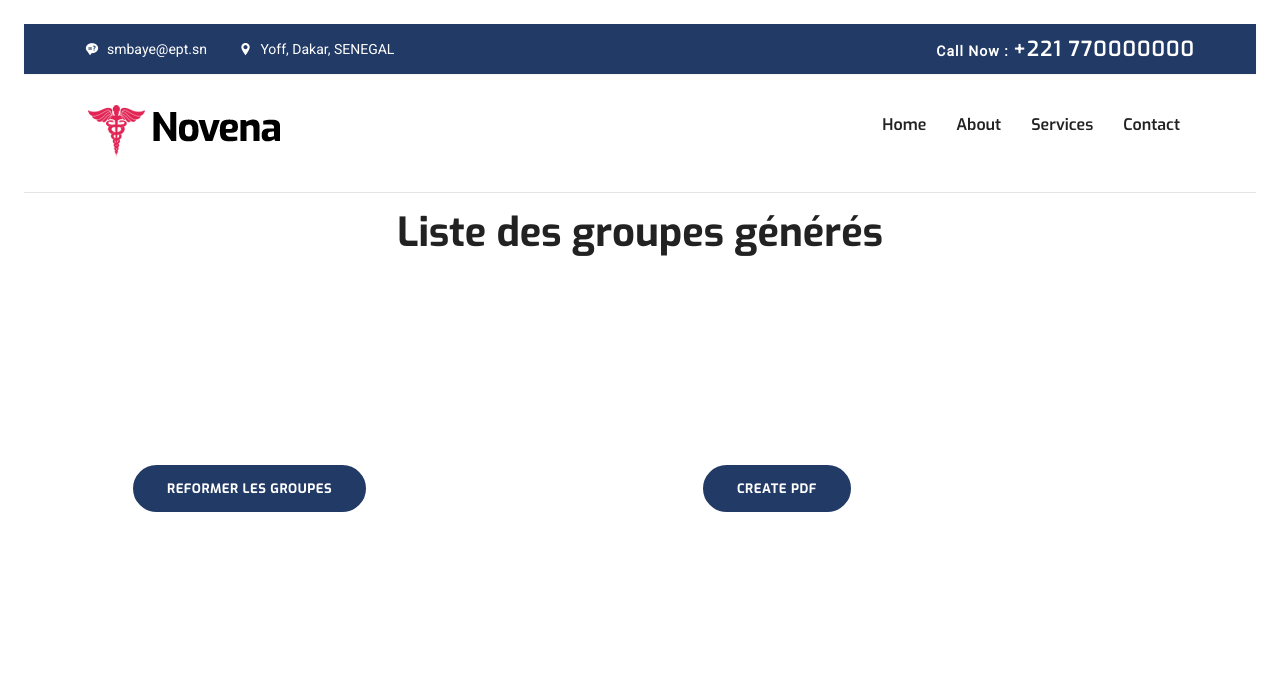
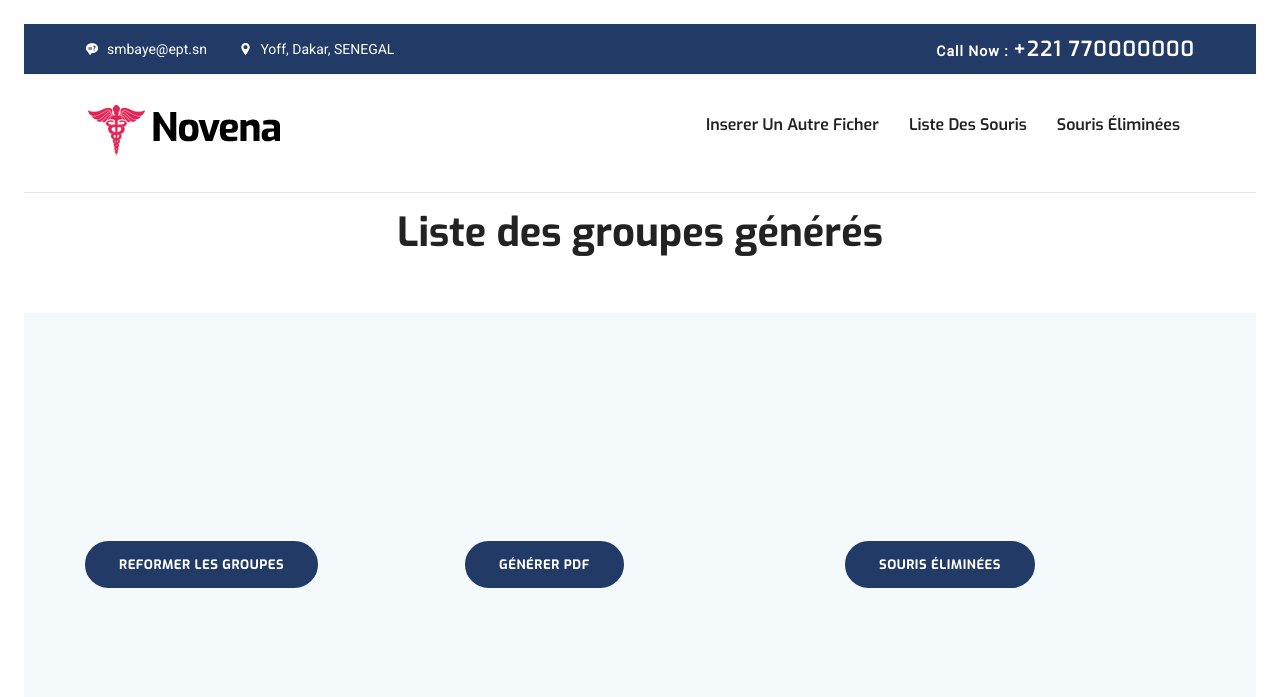
Before and after one commit to BlackRock2308/mouse-randomisation, a Django app: page /random_group/ in a window 1280 px wide. Shown: the top 697 px of the page. Run offline with Django 4.2, Linux system fonts and the light colour scheme; some libraries are stand-ins or nearby versions.

Commit message:
adding new pages for displaying eliminated mouse

```diff
--- a/randomisation/templates/randomisation/display.html
+++ b/randomisation/templates/randomisation/display.html
@@ -12,7 +12,6 @@
 <table class="table">
     <thead class="thead-dark">
       <tr>
-        <th scope="col">ID</th>
         <th scope="col">Complete ID</th>
         <th scope="col">Mouse Id</th>
         <th scope="col">Tumor Volume</th>
@@ -25,7 +24,6 @@
     <tbody>
         {% for mice in mouse %}
       <tr>
-        <td>{{ mice.id }}</td>
         <td>{{ mice.complete_id }}</td>
         <td>{{ mice.mouse_id }}</td>
         <td>{{ mice.tumor_volume }}</td>
--- a/randomisation/templates/randomisation/generate_group.html
+++ b/randomisation/templates/randomisation/generate_group.html
@@ -43,13 +43,13 @@
     </table>
 {% endfor %}
 
-<div class="container">
+{% comment %} <div class="container">
     <div class="row">
-        <div class="col-lg-6">
+        <div class="col-lg-4">
             <div class="appoinment-wrap mt-5 mt-lg-0 pl-lg-5">
                 <h2 class="mb-2 title-color "></h2>
                 <div class="row">
-                    <div class="col-lg-8 ">
+                    <div class="col-lg-4 ">
                         <div class="form-group mt-5 pt-5">
                             <a class="btn btn-main btn-round-full mt-5" href="{% url 'groupe' %}" type="submit" >REFORMER LES GROUPES</a>
                         </div>
@@ -62,17 +62,81 @@
             <div class="appoinment-wrap mt-5 mt-lg-0 pl-lg-5">
                 <h2 class="mb-2 title-color "></h2>
                 <div class="row">
-                    <div class="col-lg-8 ">
+                    <div class="col-lg-4 ">
                         <div class="form-group mt-5 pt-5">
-                            <a class="btn btn-main btn-round-full mt-5" href="{% url 'create_pdf' %}" type="submit" >Create PDF</a>
+                            <a class="btn btn-main btn-round-full mt-5" href="{% url 'create_pdf' %}" type="submit" >Générer PDF</a>
                         </div>
                     </div>
                 </div>
         </div>
+
+        <div class="col-lg-2">
+            <div class="appoinment-wrap mt-5 mt-lg-0 pl-lg-5">
+                <h2 class="mb-2 title-color "></h2>
+                <div class="row">
+                    <div class="col-lg-4 ">
+                        <div class="form-group mt-5 pt-5">
+                            <a class="btn btn-main btn-round-full mt-5" href="{% url 'create_pdf' %}" type="submit" >souris éliminées</a>
+                        </div>
+                    </div>
+                </div>
+        </div>
+
         </div>
     </div>
-</div>
+</div> {% endcomment %}
 
+
+
+
+<section class="section service gray-bg">
+	<div class="container">
+		{% comment %} <div class="row justify-content-center">
+			<div class="col-lg-7 text-center">
+				<div class="section-title">
+					<h2>Actions</h2>
+					<div class="divider mx-auto my-4"></div>
+				</div>
+			</div>
+		</div> {% endcomment %}
+
+		<div class="row">
+			<div class="col-lg-4 col-md-6 col-sm-6">
+				<div class=" mb-4">
+					<div class="icon d-flex align-items-center">
+                        <a class="btn btn-main btn-round-full mt-5" href="{% url 'groupe' %}" type="submit" >REFORMER LES GROUPES</a>
+					</div>
+				</div>
+			</div>
+
+			<div class="col-lg-4 col-md-6 col-sm-6">
+				<div class=" mb-4">
+					<div class="icon d-flex align-items-center">
+                        <a class="btn btn-main btn-round-full mt-5" href="{% url 'create_pdf' %}" type="submit" >Générer PDF</a>
+
+					</div>
+
+				</div>
+			</div>
+
+			<div class="col-lg-4 col-md-6 col-sm-6">
+				<div class=" mb-4">
+					<div class="icon d-flex align-items-center">
+                        <a class="btn btn-main btn-round-full mt-5" href="{% url 'deleted_souris' %}" type="submit" >souris éliminées</a>
+					</div>
+
+				</div>
+			</div>
+
+
+
+
+
+
+
+		</div>
+	</div>
+</section>
 
 {% comment %} <a class="btn btn-primary m-2" href="{% url 'create_pdf' %}">Create PDF</a> {% endcomment %}
 
--- a/randomisation/templates/randomisation/main.html
+++ b/randomisation/templates/randomisation/main.html
@@ -67,10 +67,10 @@
 		  <div class="collapse navbar-collapse" id="navbarmain">
 			<ul class="navbar-nav ml-auto">
 			  <li class="nav-item active">
-				<a class="nav-link" href="index.html">Home</a>
+				<a class="nav-link" href="{% url 'home' %}">Inserer un autre ficher</a>
 			  </li>
-			   <li class="nav-item"><a class="nav-link" href="about.html">About</a></li>
-			    <li class="nav-item"><a class="nav-link" href="service.html">Services</a></li>
+			   <li class="nav-item"><a class="nav-link" href="{% url 'display' %}">Liste des souris</a></li>
+			    <li class="nav-item"><a class="nav-link" href="{% url 'deleted_souris' %}">Souris éliminées</a></li>
 
 			    <li class="nav-item dropdown">
 					{% comment %} <a class="nav-link dropdown-toggle" href="department.html" id="dropdown02" data-toggle="dropdown" aria-haspopup="true" aria-expanded="false">Department <i class="icofont-thin-down"></i></a>
@@ -97,7 +97,6 @@
 						<li><a class="dropdown-item" href="blog-single.html">Blog Single</a></li>
 					</ul> {% endcomment %}
 			  	</li>
-			   <li class="nav-item"><a class="nav-link" href="contact.html">Contact</a></li>
 			</ul>
 		  </div>
 		</div>
--- a/randomisation/urls.py
+++ b/randomisation/urls.py
@@ -9,6 +9,8 @@ urlpatterns = [
     path('choice/', views.choix_souris, name = 'choice'),
     path('groupe/', views.choix_groupe_souris, name = 'groupe'),
     path('random_group/', views.creating_random_group_view, name='random_group'),
-    path('resultat_choix', views.pdf_report_create, name='create_pdf'),
+    path('resultat_choix/', views.pdf_report_create, name='create_pdf'),
+    path('deleted_souris/', views.deleted_souris_view, name='deleted_souris'),
+    path('eliminated_souris/', views.pdf_report_create_deleted_souris, name='create_pdf_elimaned'),
 
 ]
--- a/randomisation/views.py
+++ b/randomisation/views.py
@@ -187,6 +187,9 @@ def home(request):
 
 
 
+
+
+
 def choix_groupe_souris(request):
     mouse = SourisModel.objects.all()
     mouse_count = mouse.count()
@@ -237,12 +240,12 @@ def choix_groupe_souris(request):
             groups.append(remaining_group.tolist())
 
 
-        # Delete all elements from the session
+            # Delete all elements from the session
         # if 'groups' in request.session:
         #     del request.session['groups']
 
+
         request.session['groups'] = groups
-
 
 
         redirect_url = reverse('random_group')
@@ -266,8 +269,8 @@ def creating_random_group_view(request):
 
     for i, group in enumerate(groups, start=1):
         tumor_volumes = [float(item[0]) for item in group]  # Convert tumor volumes to float
-        average_tumor_volume = sum(tumor_volumes) / len(tumor_volumes)  # Calculate average tumor volume
-        tumor_averages.append((i, average_tumor_volume))  # Append group indicator and average tumor volume
+        # average_tumor_volume = sum(tumor_volumes) / len(tumor_volumes)  # Calculate average tumor volume
+        # tumor_averages.append((i, average_tumor_volume))  # Append group indicator and average tumor volume
 
 
     # for group in groups:
@@ -275,8 +278,8 @@ def creating_random_group_view(request):
     #     average_tumor_volume = sum(tumor_volumes) / len(tumor_volumes)  # Calculate average tumor volume
     #     tumor_averages.append(average_tumor_volume)
 
-    print("Moyenne des tumor volume")
-    print(tumor_averages)
+    # print("Moyenne des tumor volume")
+    # print(tumor_averages)
     # Display a success toast message
     messages.success(request, 'Instances saved to SourisBackup and deleted successfully.')
 
@@ -307,3 +310,39 @@ def pdf_report_create(request):
     if pisa_status.err:
        return HttpResponse('We had some errors <pre>' + html + '</pre>')
     return response
+
+
+
+
+def deleted_souris_view(request):
+
+    souris_backup = SourisBackupModel.objects.all()
+    context = {"souris_backup" : souris_backup}
+
+    return render(request, 'randomisation/deleted_souris.html', context)
+
+
+
+def pdf_report_create_deleted_souris(request):
+
+    eliminated_souris = SourisBackupModel.objects.all()
+
+    template_path = 'randomisation/eliminated_souris_report.html'
+
+    context = {'eliminated_souris': eliminated_souris}
+
+    response = HttpResponse(content_type='application/pdf')
+
+    response['Content-Disposition'] = 'filename="eliminated_souris_report.pdf"'
+
+    template = get_template(template_path)
+
+    html = template.render(context)
+
+    # create a pdf
+    pisa_status = pisa.CreatePDF(
+       html, dest=response)
+    # if error then show some funy view
+    if pisa_status.err:
+       return HttpResponse('We had some errors <pre>' + html + '</pre>')
+    return response
```
Also changed, not shown: randomisation/templates/randomisation/deleted_souris.html (added, +78 -0 lines), randomisation/templates/randomisation/eliminated_souris_report.html (added, +44 -0 lines), db.sqlite3.
